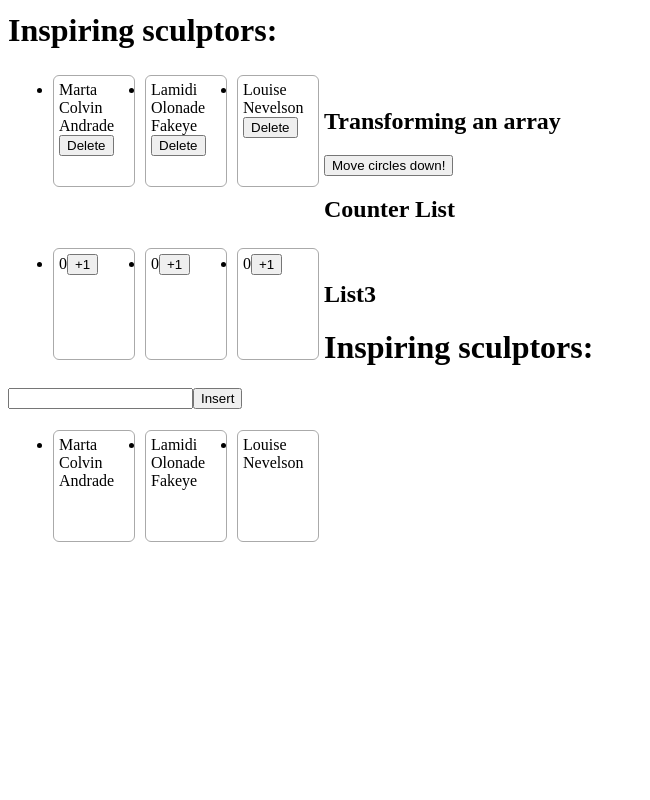
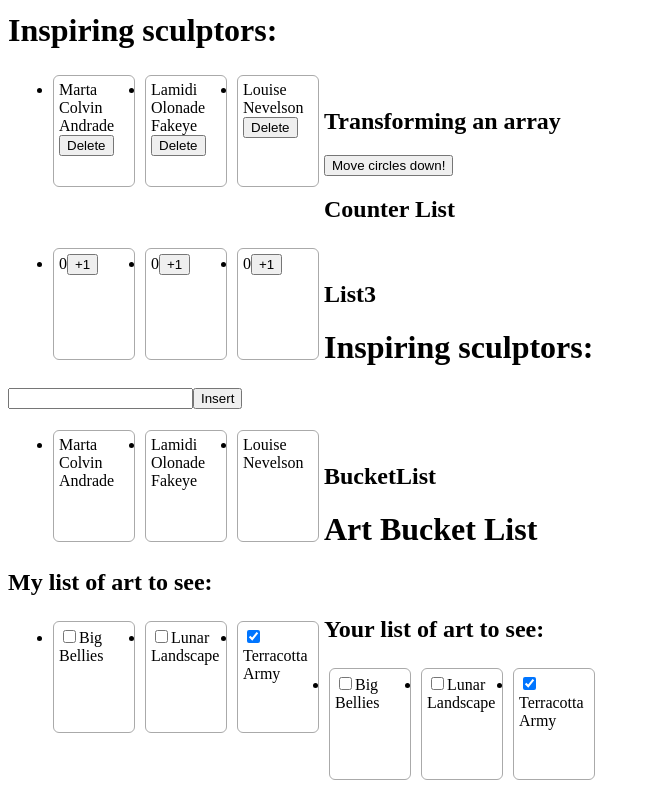
Before and after one commit to autsav/react_project, a React (Create React App) app in the folder my-app/: page /updateArrayInState in a window 1280 px wide. Shown: the part 456-1256 px from the top of the page, without its empty margins (0-650 px from the left). Before the commit the page ends 1018 px from the top, so only its background shows below. Built offline with nearby package versions, Linux system fonts and the light colour scheme.

Commit message:
Bucket List2 , updating array in State

```diff
--- a/my-app/src/components/UpdatingArrayInState.js
+++ b/my-app/src/components/UpdatingArrayInState.js
@@ -265,7 +265,83 @@
   );
 }
 
+//------------------------Bucket list ----------------------
+let nextId4 = 3;
+const initialList4 = [
+  { id: 0, title: 'Big Bellies', seen: false },
+  { id: 1, title: 'Lunar Landscape', seen: false },
+  { id: 2, title: 'Terracotta Army', seen: true },
+];
 
+function BucketList2() {
+  const [myList, setMyList] = useState(initialList4);
+  const [yourList, setYourList] = useState(
+    initialList4
+  );
+
+  function handleToggleMyList(artworkId, nextSeen) {
+    setMyList(myList.map(artwork => {
+      if (artwork.id === artworkId) {
+        // Create a *new* object with changes
+        return { ...artwork, seen: nextSeen };
+      } else {
+        // No changes
+        return artwork;
+      }
+    }));
+  }
+
+  function handleToggleYourList(artworkId, nextSeen) {
+    setYourList(yourList.map(artwork => {
+      if (artwork.id === artworkId) {
+        // Create a *new* object with changes
+        return { ...artwork, seen: nextSeen };
+      } else {
+        // No changes
+        return artwork;
+      }
+    }));
+  }
+
+  return (
+    <>
+      <h1>Art Bucket List</h1>
+      <h2>My list of art to see:</h2>
+      <ItemList2
+        artworks={myList}
+        onToggle={handleToggleMyList} />
+      <h2>Your list of art to see:</h2>
+      <ItemList2
+        artworks={yourList}
+        onToggle={handleToggleYourList} />
+    </>
+  );
+}
+
+function ItemList2({ artworks, onToggle }) {
+  return (
+    <ul>
+      {artworks.map(artwork => (
+        <li key={artwork.id}>
+          <label>
+            <input
+              type="checkbox"
+              checked={artwork.seen}
+              onChange={e => {
+                onToggle(
+                  artwork.id,
+                  e.target.checked
+                );
+              }}
+            />
+            {artwork.title}
+          </label>
+        </li>
+      ))}
+    </ul>
+  );
+}
+//-------------------------End of Bucket list-------------------------
 
 
 function UpdatingArrayInState() {
@@ -288,6 +364,11 @@
     <br></br>
     <h2> List3 </h2>
     <List3 />
+
+    <br></br>
+    <h2> BucketList </h2>
+    <BucketList2 />
+
     </div>
 
   )
```
